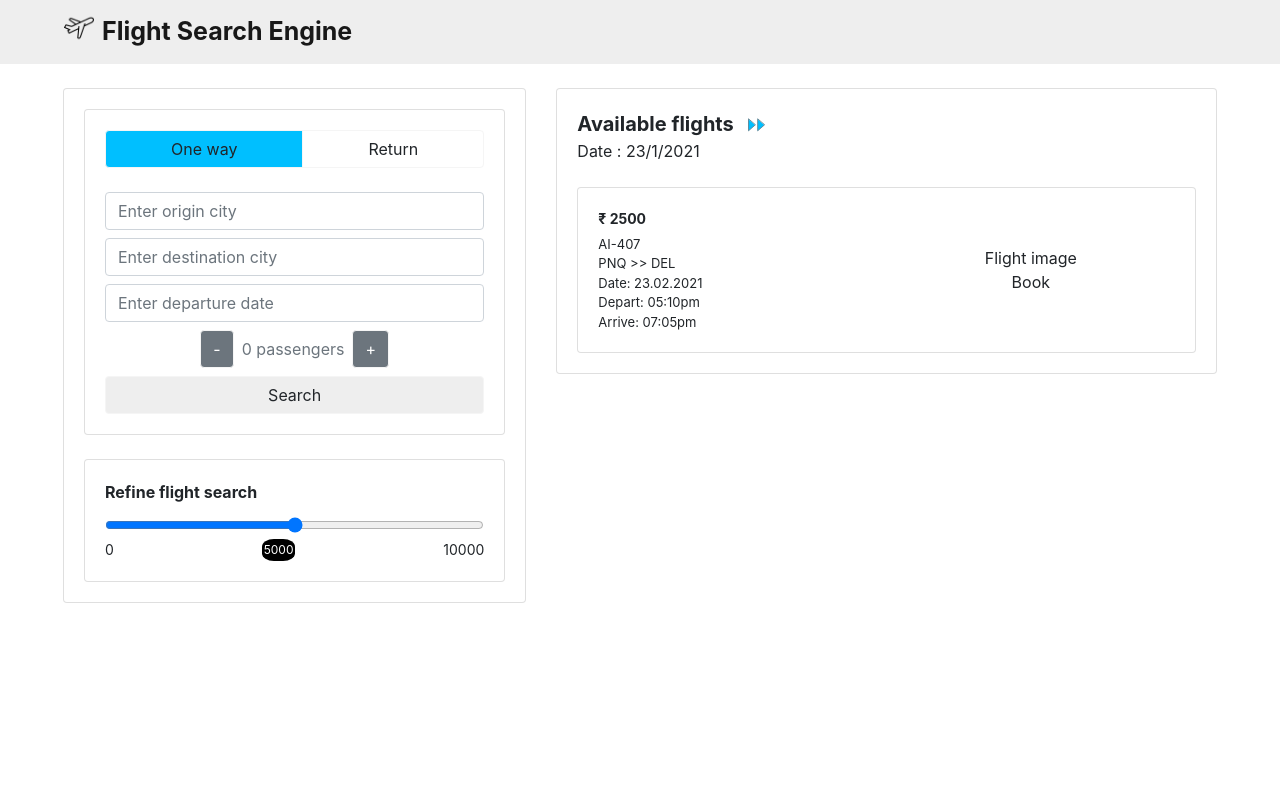
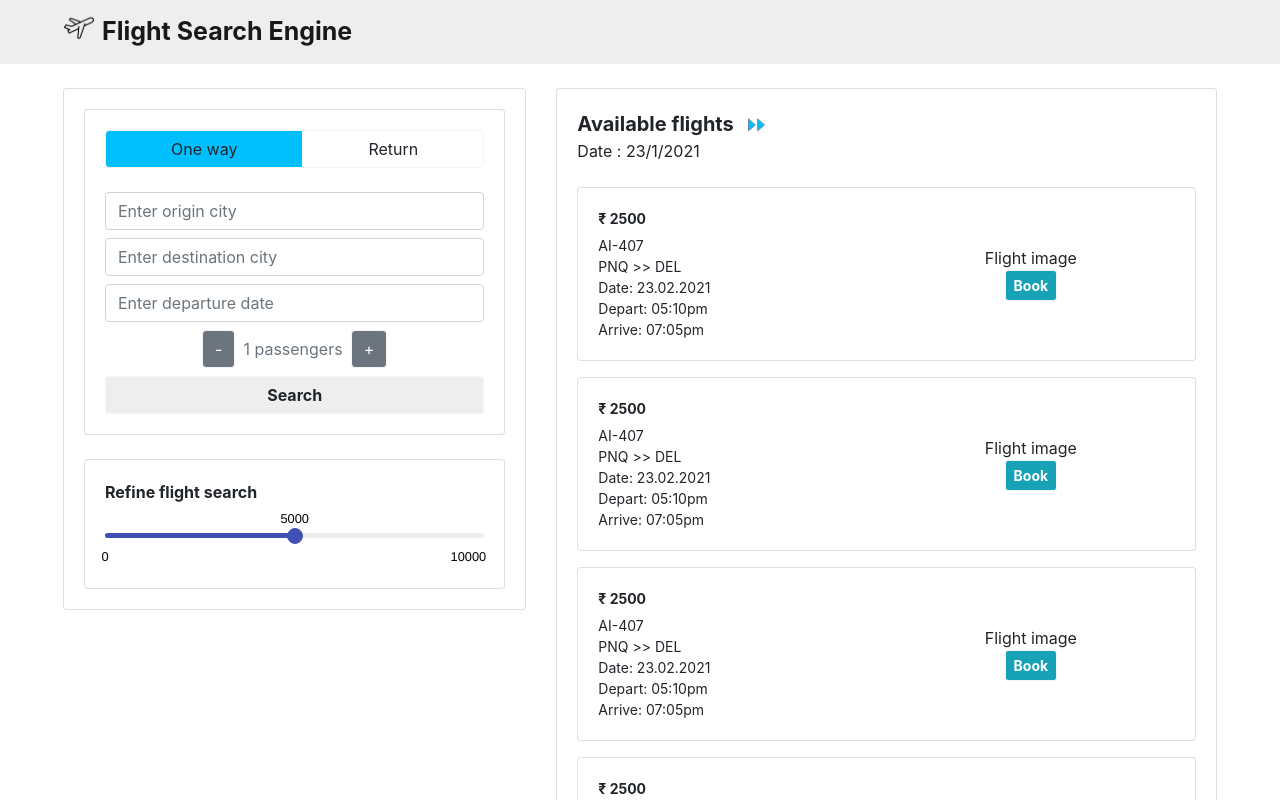
Before and after one commit to smishra11/Flight_Search, a React (Create React App) app: page / in a window 1280 px wide. Shown: the top 800 px of the page. Built offline with nearby package versions, Linux system fonts and the light colour scheme.

Commit message:
showing flight list card and styling

```diff
--- a/package.json
+++ b/package.json
@@ -9,6 +9,7 @@
     "bootstrap": "^4.6.0",
     "react": "^17.0.1",
     "react-dom": "^17.0.1",
+    "react-input-range": "^1.3.0",
     "react-scripts": "4.0.3",
     "web-vitals": "^1.1.0"
   },
--- a/src/App.css
+++ b/src/App.css
@@ -17,3 +17,12 @@
 .search_btn:focus {
   background-color: deepskyblue !important;
 }
+#ticket_card:hover {
+  box-shadow: rgba(0, 0, 0, 0.24) 0px 3px 8px;
+}
+.input-range__label-container {
+  color: black;
+}
+.input-range__label--max > .input-range__label-container {
+  margin-right: 2rem;
+}
--- a/src/components/Result.js
+++ b/src/components/Result.js
@@ -25,6 +25,9 @@ function Result() {
         </div>
         <div>
           <TicketCard />
+          <TicketCard />
+          <TicketCard />
+          <TicketCard />
         </div>
       </div>
     </div>
--- a/src/components/Search.js
+++ b/src/components/Search.js
@@ -1,10 +1,18 @@
 import React, { useState } from 'react';
 import Result from './Result';
+import InputRange from 'react-input-range';
+import 'react-input-range/lib/css/index.css';
 
 function Search() {
-  const [clickedBtn, setClickedBtn] = useState('oneWay');
-  const [passengerCount, setPassengerCount] = useState(0);
+  const [btnType, setbtnType] = useState('oneWay');
+  const [passengerCount, setPassengerCount] = useState(1);
   const [priceRange, setPriceRange] = useState(5000);
+
+  const [bookReturn, setBookReturn] = useState(false);
+  const [originCity, setOriginCity] = useState('');
+  const [destinationCity, setDestinationCity] = useState('');
+  const [departureDate, setDepartureDate] = useState('');
+  const [returnDate, setReturnDate] = useState('');
 
   const bookType = [
     {
@@ -17,16 +25,21 @@ function Search() {
     },
   ];
 
-  const handleClick = (id) => {
+  const handleBookType = (id) => {
     console.log(id, 'clicked');
-    setClickedBtn(id);
+    setbtnType(id);
+    if (id === 'oneWay') {
+      setBookReturn(false);
+    } else if (id === 'return') {
+      setBookReturn(true);
+    }
   };
 
   const handleCount = (key) => {
     if (key === 'add') {
       setPassengerCount(passengerCount + 1);
     } else if (key === 'less') {
-      if (passengerCount === 0) {
+      if (passengerCount === 1) {
         return;
       }
       setPassengerCount(passengerCount - 1);
@@ -38,6 +51,24 @@ function Search() {
   };
   const handleBlur = (e) => {
     e.currentTarget.type = 'text';
+  };
+
+  const handleSearch = () => {
+    console.log('bookReturn', bookReturn);
+    console.log('originCity', originCity);
+    console.log('destinationCity', destinationCity);
+    console.log('departureDate', departureDate);
+    console.log('passengerCount', passengerCount);
+    console.log('returnDAte', returnDate);
+    if (bookReturn && !returnDate) {
+      alert("Return date can't be empty!");
+    } else if (!originCity) {
+      alert("Origin city can't be empty!");
+    } else if (!destinationCity) {
+      alert("Destination city can't be empty!");
+    } else if (!departureDate) {
+      alert("Departure date can't be empty!");
+    }
   };
 
   return (
@@ -54,10 +85,10 @@ function Search() {
                         <button
                           type="button"
                           className={`btn ${
-                            clickedBtn === type.id ? 'active_btn' : ''
+                            btnType === type.id ? 'active_btn' : ''
                           }`}
                           key={type.id}
-                          onClick={() => handleClick(type.id)}
+                          onClick={() => handleBookType(type.id)}
                         >
                           {type.name}
                         </button>
@@ -68,11 +99,13 @@ function Search() {
                     type="text"
                     placeholder="Enter origin city"
                     className="form-control mt-4"
+                    onChange={(e) => setOriginCity(e.target.value)}
                   />
                   <input
                     type="text"
                     placeholder="Enter destination city"
                     className="form-control mt-2"
+                    onChange={(e) => setDestinationCity(e.target.value)}
                   />
                   <input
                     type="text"
@@ -80,15 +113,16 @@ function Search() {
                     className="form-control mt-2"
                     onFocus={handleFocus}
                     onBlur={handleBlur}
-                    // onChange={(e) => console.log(e.target.value)}
+                    onChange={(e) => setDepartureDate(e.target.value)}
                   />
-                  {clickedBtn === 'return' ? (
+                  {btnType === 'return' ? (
                     <input
                       type="text"
                       placeholder="Enter return date"
                       className="form-control mt-2"
                       onFocus={handleFocus}
                       onBlur={handleBlur}
+                      onChange={(e) => setReturnDate(e.target.value)}
                     />
                   ) : null}
                   <div
@@ -114,8 +148,12 @@ function Search() {
                     </button>
                   </div>
                   <div>
-                    <button type="button" className="btn search_btn">
-                      Search
+                    <button
+                      type="button"
+                      className="btn search_btn"
+                      onClick={handleSearch}
+                    >
+                      <b>Search</b>
                     </button>
                   </div>
                 </div>
@@ -130,38 +168,14 @@ function Search() {
                   >
                     Refine flight search
                   </div>
-                  <div>
-                    <span tabIndex="0" data-toggle="tooltip" title={priceRange}>
-                      <input
-                        type="range"
-                        style={{
-                          width: '100%',
-                        }}
-                        min="0"
-                        max="10000"
-                        defaultValue={priceRange}
-                        onChange={(e) => setPriceRange(e.target.value)}
-                      />
-                    </span>
-                    <div
-                      className="d-flex justify-content-between"
-                      style={{ fontSize: '14px' }}
-                    >
-                      <span>0</span>
-                      <span
-                        style={{
-                          fontSize: '12px',
-                          backgroundColor: 'black',
-                          borderRadius: '35%',
-                          alignItems: 'center',
-                          padding: '2px',
-                          color: 'white',
-                        }}
-                      >
-                        {priceRange}
-                      </span>
-                      <span>10000</span>
-                    </div>
+                  <div className="mt-4 mb-4">
+                    <InputRange
+                      minValue={0}
+                      maxValue={10000}
+                      formatLabel={(price) => `${price}`}
+                      value={priceRange}
+                      onChange={(price) => setPriceRange(price)}
+                    />
                   </div>
                 </div>
               </div>
--- a/src/components/TicketCard.js
+++ b/src/components/TicketCard.js
@@ -2,10 +2,10 @@ import React from 'react';
 
 function TicketCard() {
   return (
-    <div className="card">
+    <div className="card mb-3" id="ticket_card">
       <div className="card-body">
         <div style={{ display: 'flex' }}>
-          <div style={{ width: '50%', fontSize: '13px' }}>
+          <div style={{ width: '50%', fontSize: '14px' }}>
             <div style={{ fontSize: '14px', marginBottom: '6px' }}>
               <b>₹ 2500</b>
             </div>
@@ -25,7 +25,11 @@ function TicketCard() {
             }}
           >
             <div>Flight image</div>
-            <div>Book</div>
+            <div>
+              <button type="button" className="btn btn-sm btn-info">
+                <b>Book</b>
+              </button>
+            </div>
           </div>
         </div>
       </div>
```
Also changed, not shown: 1 other file (tests, documents, lock files or other folders).
